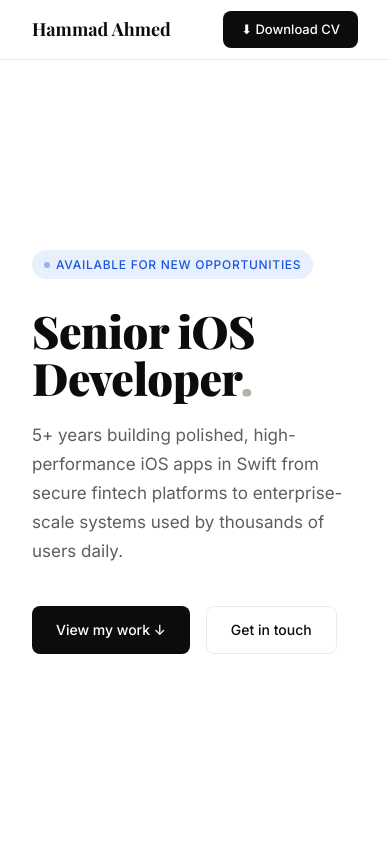
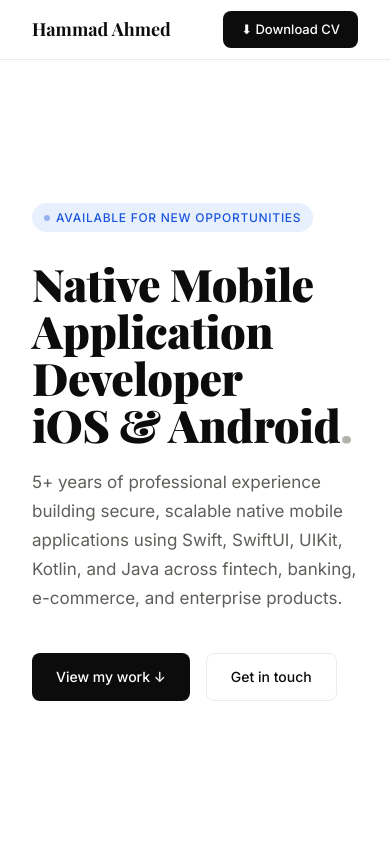
Before and after one commit to Hammad964/Hammad-Portfolio, a plain HTML site: page index.html in a window 390 px wide. Shown: the top 844 px of the page. Drawn offline with nearby package versions, Linux system fonts and the light colour scheme.

Commit message:
Change title and hero description to Native Mobile Developer
Updated title and hero section to reflect new role as Native Mobile Application Developer.

```diff
--- a/index.html
+++ b/index.html
@@ -3,7 +3,7 @@
 <head>
 <meta charset="UTF-8">
 <meta name="viewport" content="width=device-width, initial-scale=1.0">
-<title>Hammad Ahmed — Senior iOS Developer</title>
+<title>Hammad Ahmed — Native Mobile Developer</title>
 <link rel="preconnect" href="https://fonts.googleapis.com">
 <link rel="preconnect" href="https://fonts.gstatic.com" crossorigin>
 <link href="https://fonts.googleapis.com/css2?family=Inter:wght@400;500;600&family=Playfair+Display:wght@700;900&display=swap" rel="stylesheet">
@@ -485,8 +485,8 @@
   <div class="hero">
     <div class="hero-inner">
       <div class="hero-badge">Available for new opportunities</div>
-      <h1>Senior iOS<br>Developer<span>.</span></h1>
-      <p class="hero-desc">5+ years building polished, high-performance iOS apps in Swift from secure fintech platforms to enterprise-scale systems used by thousands of users daily.</p>
+      <h1>Native Mobile Application Developer<br>iOS & Android<span>.</span></h1>
+      <p class="hero-desc">5+ years of professional experience building secure, scalable native mobile applications using Swift, SwiftUI, UIKit, Kotlin, and Java across fintech, banking, e-commerce, and enterprise products.</p>
       <div class="hero-cta">
         <a href="#projects" class="btn btn-primary">View my work ↓</a>
         <a href="#contact" class="btn btn-outline">Get in touch</a>
```
